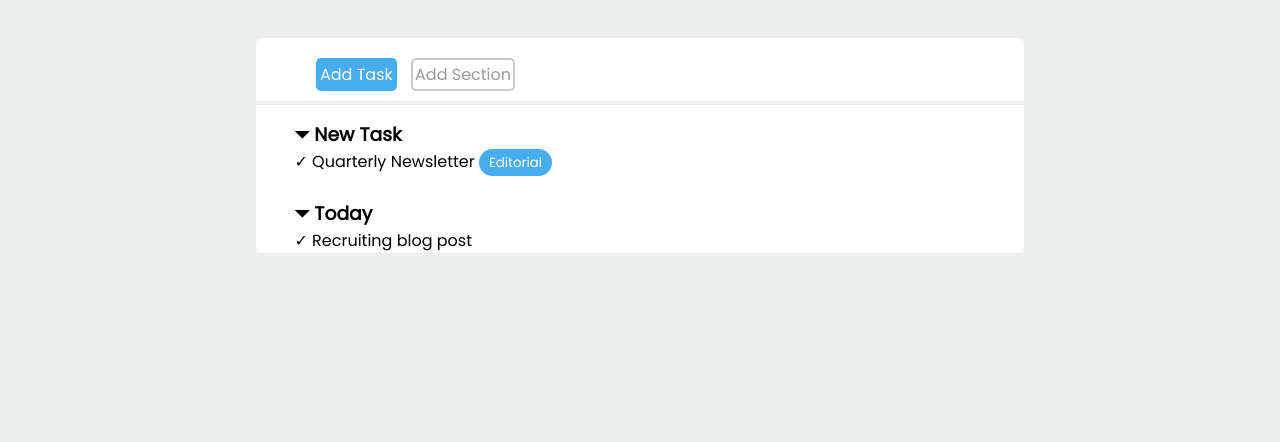
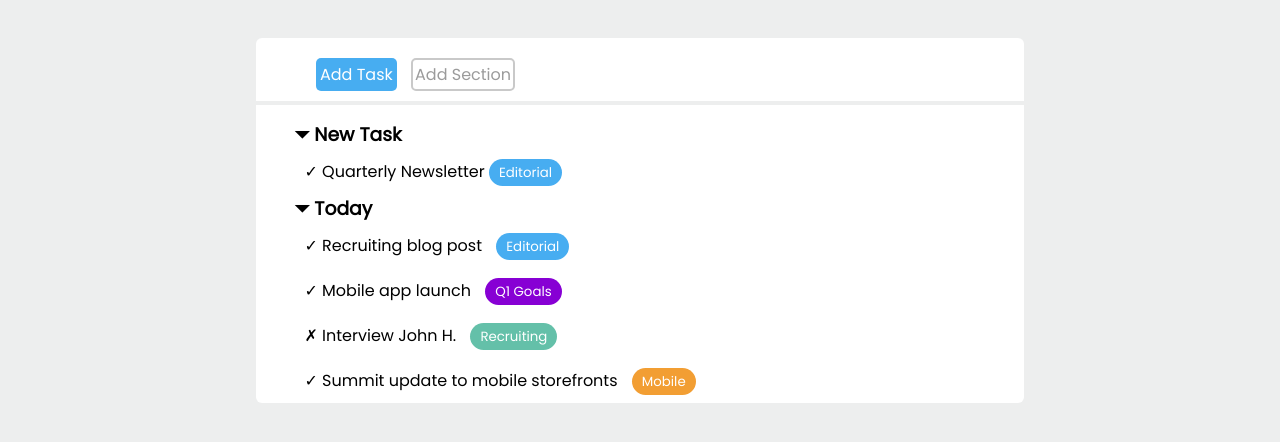
Before and after one commit to GIGIPR3/html-css-toboolist, a plain HTML site: page index.html in a window 1280 px wide. Shown: the part 82-524 px from the top of the page. Drawn offline with Linux system fonts and the light colour scheme.

Commit message:
sezione today

```diff
--- a/index.html
+++ b/index.html
@@ -22,13 +22,17 @@
         <div id="container">
 
             <div><h3>&#9207; New Task</h3></div>
-            <div><span class="circle_green"> &#10003; </span> Quarterly Newsletter <span class="blue-space">Editorial</span>
+
+            <div class="to_do"><span class="circle_green"> &#10003; </span> Quarterly Newsletter <span class="blue-space">Editorial</span>
             </div>
             <br>
 
             <div><h3>&#9207; Today</h3></div>
-            <div><span class="circle_green">&#10003;</span> Recruiting blog post</div>
 
+            <div class="to_do"><span class="circle_green">&#10003;</span> Recruiting blog post</div> <span class="blue-space">Editorial</span> <br>
+            <div class="to_do"><span class="circle_green">&#10003;</span> Mobile app launch</div> <span class="violet-space">Q1 Goals</span> <br>
+            <div class="to_do"><span class="circle_red">&#10007;</span> Interview John H.</div> <span class="green-space">Recruiting</span> <br>
+            <div class="to_do"><span class="circle_green">&#10003;</span> Summit update to mobile storefronts</div> <span class="orange-space">Mobile</span> <br>
         </div>
     </main>
 
--- a/style.css
+++ b/style.css
@@ -65,6 +65,11 @@ main{
     margin-top: 2%;
 }
 
+.to_do{
+    margin: 10px;
+    display: inline-block;
+}
+
 .blue-space{
     color: white;
     background-color: rgb(71,173,241);
@@ -75,7 +80,37 @@ main{
     font-size: smaller;
 }
 
-.cicle{
+.violet-space{
+    color: white;
+    background-color: rgb(135, 0, 212);
+    padding: 4px;
+    padding-left: 10px;
+    padding-right: 10px;
+    border-radius: 15px;
+    font-size: smaller;
+}
+
+.green-space{
+    color: white;
+    background-color: rgb(100,192,169);
+    padding: 4px;
+    padding-left: 10px;
+    padding-right: 10px;
+    border-radius: 15px;
+    font-size: smaller;
+}
+
+.orange-space{
+    color: white;
+    background-color: rgb(242,158,51);
+    padding: 4px;
+    padding-left: 10px;
+    padding-right: 10px;
+    border-radius: 15px;
+    font-size: smaller;
+}
+
+.cicle_green{
     display: inline-block;
     border: solid green;
     border-width: 2px;
```
